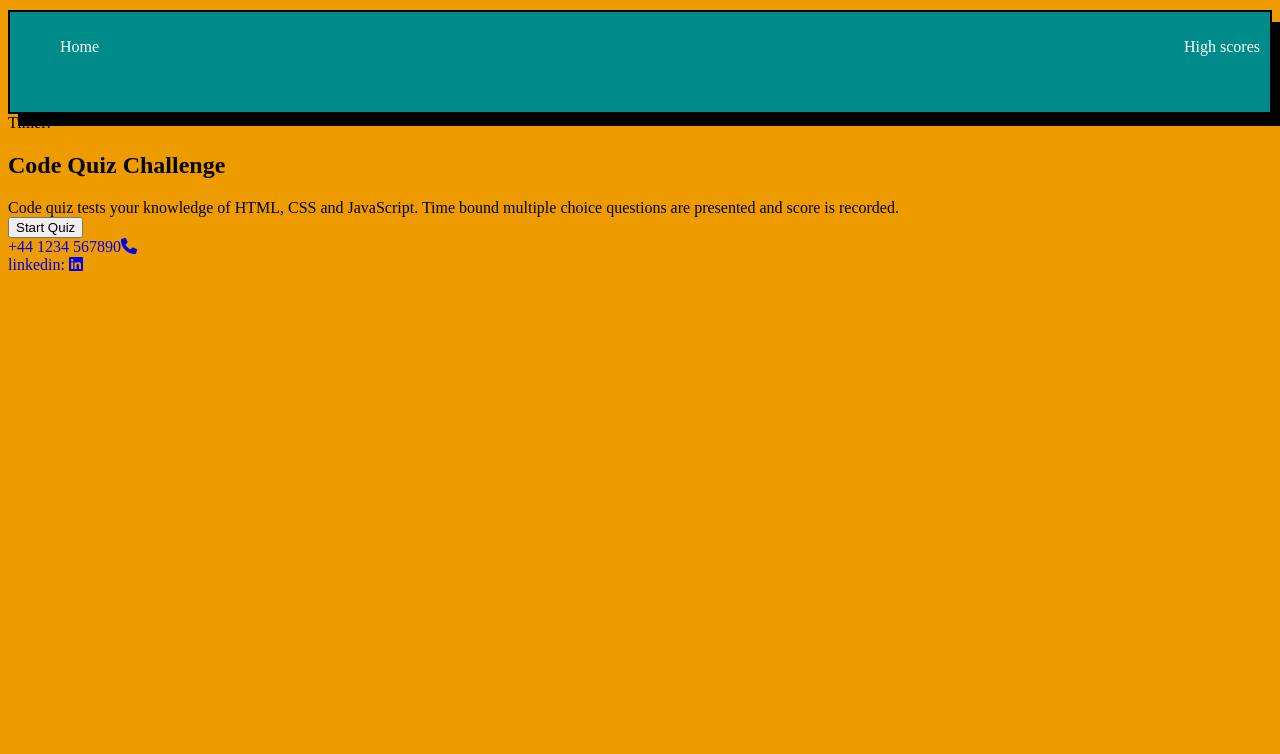
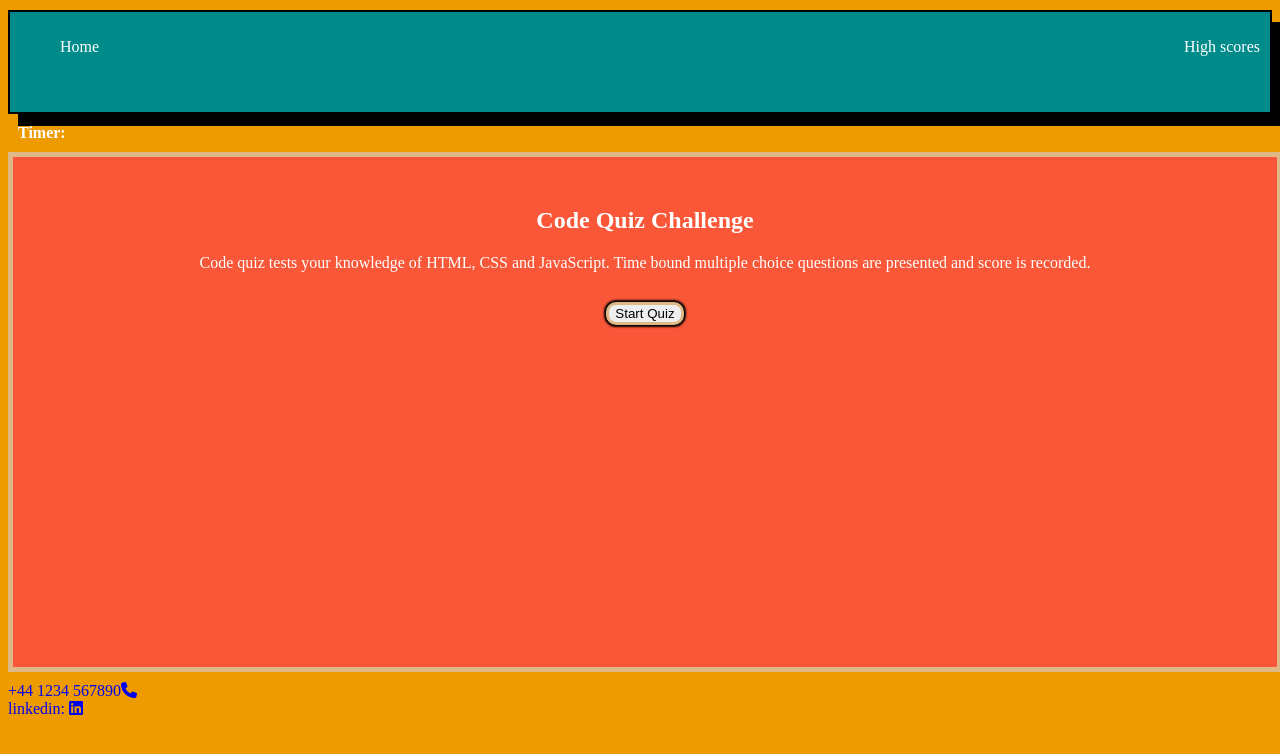
Before and after one commit to smeea-2018/code-quizz, a plain HTML site: page index.html in a window 1280 px wide. Drawn offline with Linux system fonts and the light colour scheme.

Commit message:
styles added for main and start quiz section

```diff
--- a/assets/css/style.css
+++ b/assets/css/style.css
@@ -36,3 +36,44 @@ a:link {
   text-decoration: none;
 }
 /* Styles for header section end here */
+* Styles for main section start here */ .main-class {
+  flex: 2;
+}
+
+/* Timer text on landing page */
+.timer-text {
+  margin: 10px;
+  font-weight: bold;
+  color: white;
+}
+
+/* section containing information about quiz and start button */
+.high-score-section,
+.start-quiz-section {
+  padding-top: 30px;
+  text-align: center;
+  border: 5px solid burlywood;
+  margin-bottom: 10px;
+  background-color: f95738;
+  width: 100%;
+  height: 30rem;
+  color: white;
+}
+
+/*.main-heading {
+  color: black;
+}*/
+/* Button to start the quiz */
+
+.button {
+  margin: 30px;
+  border: 3px solid burlywood;
+  border-radius: 10px;
+  box-shadow: 0px 0px 2px 2px black;
+}
+
+.button:hover {
+  background-color: e63946;
+}
+
+/* Styles for start Quiz button end here */
```
